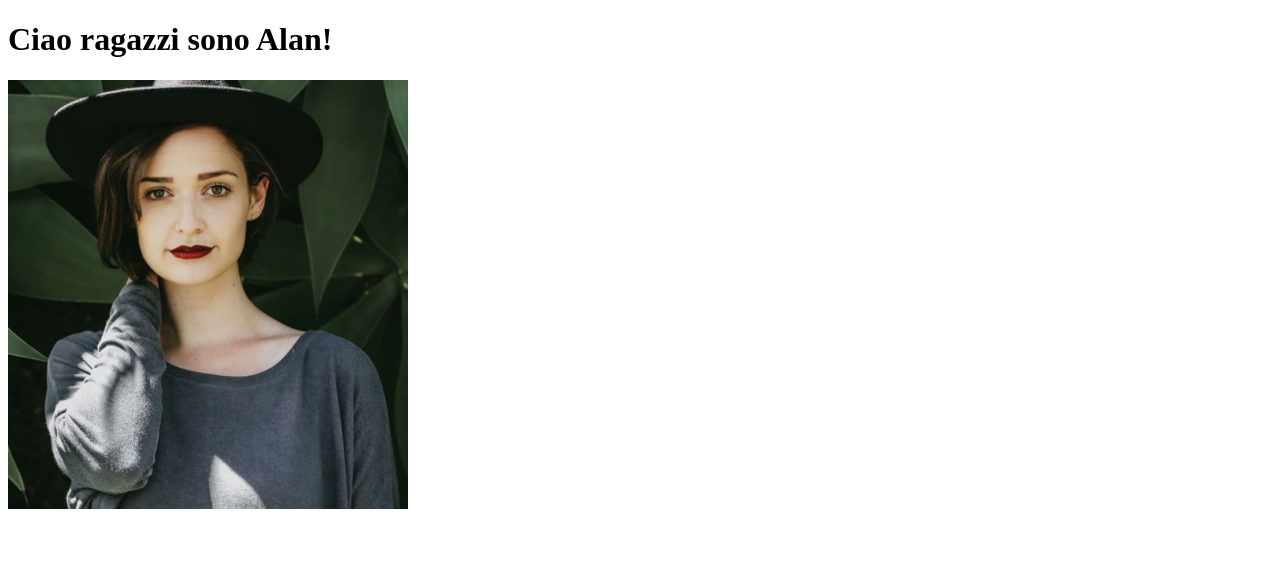
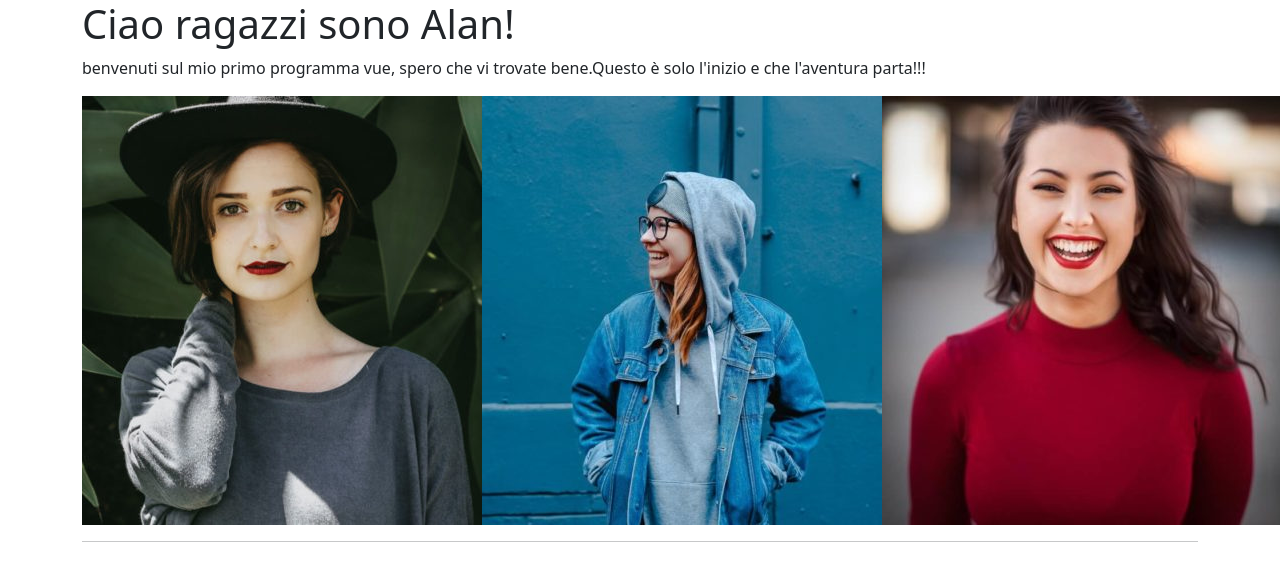
Before and after one commit to ALANOMAM/vue-hello, a plain HTML site: page index.html in a window 1280 px wide. Drawn offline with nearby package versions, Linux system fonts and the light colour scheme.

Commit message:
FINE PROGRAMMA

```diff
--- a/index.html
+++ b/index.html
@@ -5,23 +5,16 @@
     <meta name="viewport" content="width=device-width, initial-scale=1.0">
     <title>Vue Framework</title>
 
-    <style>
-        .red {
-            color: red;
-        }
-        .blue {
-            color: blue;
-        }
-        .green {
-            color: green;
-        }
-    </style>
+   <!--bootstrap-->
+   <link href="https://cdn.jsdelivr.net/npm/bootstrap@5.3.2/dist/css/bootstrap.min.css" rel="stylesheet" integrity="sha384-T3c6CoIi6uLrA9TneNEoa7RxnatzjcDSCmG1MXxSR1GAsXEV/Dwwykc2MPK8M2HN" crossorigin="anonymous">
+
+
 </head>
 <body>
     <!-- importazione della libreria Vue -->
     <script src="https://unpkg.com/vue@3"></script>
 
-    <div id="app">
+    <div id="app" class="container">
 
 
        <!--la frase di saluto-->
@@ -29,15 +22,29 @@
            {{saluto}}
          </h1>
 
+         <!--dove metto il mio paragrafo-->
+         <p>
+         {{paragrafo}}
+         </p>
+
          <!--immagine presa da una cartella di immagini che ho importato su vs-->
-         <div>
-            <img :src=immagine alt="">
+         <div class="d-flex justify-content-between">
+            <img :src=immagine1 alt="">
+            <img :src=immagine2 alt="">
+            <img :src=immagine3 alt="">
+
          </div>
+
+         <hr>
 
 
     </div>
 
 
+
+
+    <!--bootstrap-->
+    <script src="https://cdn.jsdelivr.net/npm/bootstrap@5.3.2/dist/js/bootstrap.bundle.min.js" integrity="sha384-C6RzsynM9kWDrMNeT87bh95OGNyZPhcTNXj1NW7RuBCsyN/o0jlpcV8Qyq46cDfL" crossorigin="anonymous"></script>
 
 
     <!-- è qui che effettivamente usiamo Vue -->
@@ -50,7 +57,12 @@
                     // tutti i nostri dati
 
                     saluto: "Ciao ragazzi sono Alan!",
-                    immagine: "img/angela-caroll-chief-editor.jpg",
+                    paragrafo:"benvenuti sul mio primo programma vue, spero che vi trovate bene.Questo è solo l'inizio e che l'aventura parta!!!",
+                    immagine1: "img/angela-caroll-chief-editor.jpg",
+                    immagine2: "img/angela-lopez-social-media-manager.jpg",
+                    immagine3: "img/barbara-ramos-graphic-designer.jpg",
+
+
 
                 }
             }
```
